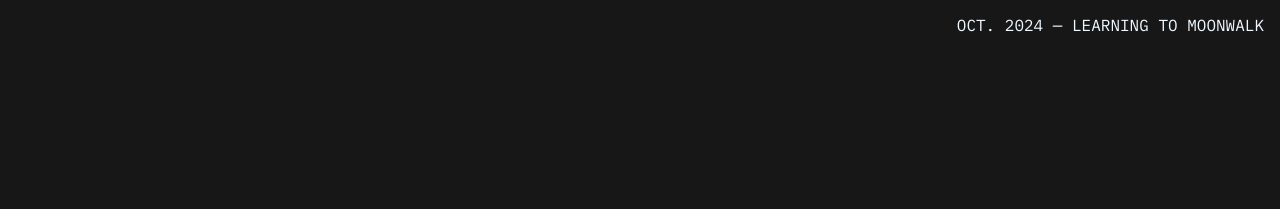
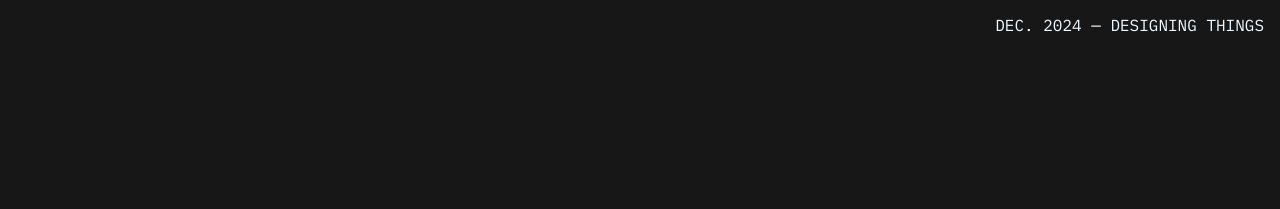
Before and after one commit to sitraka-/decolonial-futures, a Jekyll site: the page built from designing-things.md, in a window 1280 px wide. Shown: the top 209 px of the page. Built offline with Jekyll 4.4.1, drawn with Linux system fonts in a browser that asks for light colours; some web fonts are replaced.

Commit message:
designing things

```diff
--- /dev/null
+++ b/_layouts/designing-things.html
@@ -0,0 +1,50 @@
+<!doctype html>
+<html lang="en">
+
+<head>
+    <meta charset="utf-8">
+    <meta name="viewport" content="width=device-width, initial-scale=1.0, maximum-scale=1.0, user-scalable=no">
+
+    {% seo %}
+
+    <link rel="stylesheet" href="assets/dist/reset.css">
+    <link rel="stylesheet" href="assets/dist/reveal.css">
+    <link rel="stylesheet" href="assets/dist/theme/black.css">
+    <link rel="stylesheet" href="assets/css/style.css">
+    <!-- Theme used for syntax highlighted code -->
+    <link rel="stylesheet" href="assets/plugin/highlight/monokai.css">
+    <!-- <link rel="stylesheet" href="{{ " /assets/css/style.css?v=" | append: site.github.build_revision | relative_url }}"> -->
+</head>
+
+<body>
+    <div class="reveal">
+        <article id="_date">DEC. 2024 — Designing Things</article>
+        <header>
+        </header>
+        <div class="slides">
+            <!-- <section data-markdown="{{ page.title }}slides.md" data-background-image="assets/images/bg1.png"
+                data-separator="^\n---\n$" data-vertical="^\n------\n$" data-notes="^Notes:" data-charset="iso-8859-15">
+            </section> -->
+            {{ content }}
+        </div>
+    </div>
+
+    <script src="assets/dist/reveal.js"></script>
+    <script src="assets/plugin/notes/notes.js"></script>
+    <script src="assets/plugin/markdown/markdown.js"></script>
+    <script src="assets/plugin/highlight/highlight.js"></script>
+    <script>
+        // More info about initialization & config:
+        // - https://revealjs.com/initialization/
+        // - https://revealjs.com/config/
+        Reveal.initialize({
+            hash: true,
+            progress: true,
+            center: true,
+            // Learn about plugins: https://revealjs.com/plugins/
+            plugins: [RevealMarkdown, RevealHighlight, RevealNotes],
+        });
+    </script>
+</body>
+
+</html>
--- a/designing-things.md
+++ b/designing-things.md
@@ -1,6 +1,6 @@
 ---
 title: Introduction
-layout: reveal
+layout: designing-things
 ---
 
 <section data-state=h1 >
```
